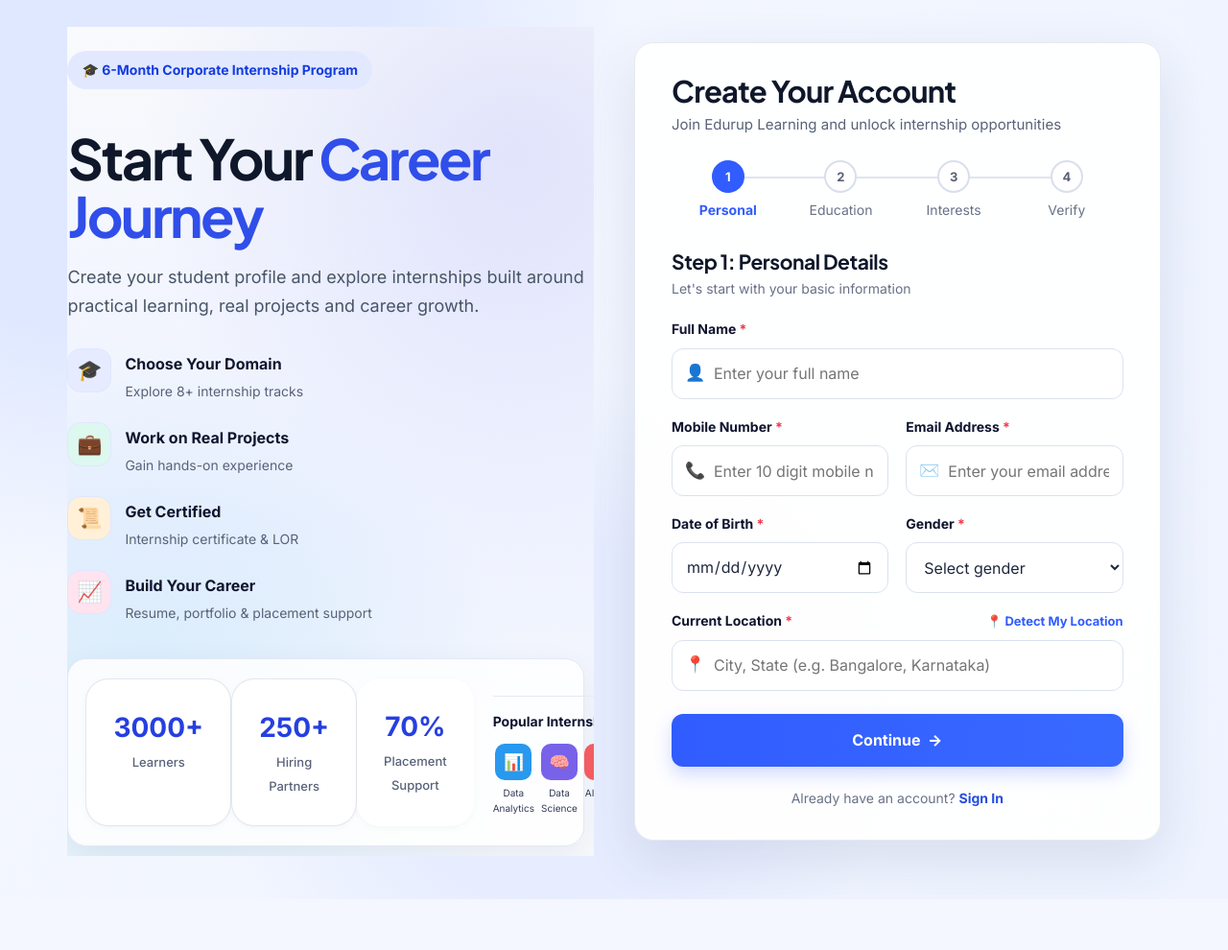
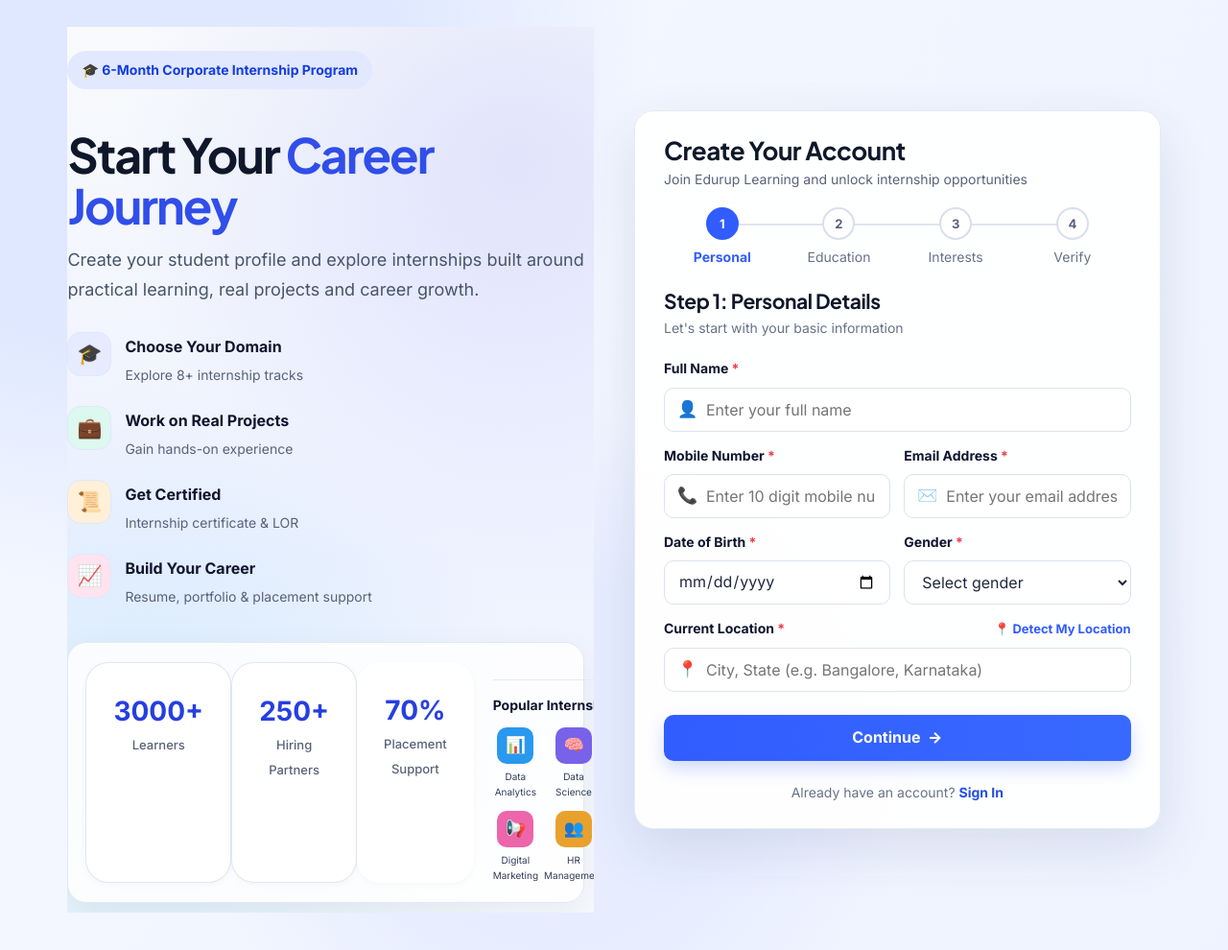
Before and after one commit to nrkinfotech/edurup-learning, a plain HTML site: page signup.html in a window 1280 px wide. Shown: the part 82-1072 px from the top of the page at 96% size. Before the commit the page ends 1019 px from the top, so only its background shows below. Drawn offline with Linux system fonts and the light colour scheme.

Commit message:
Refine signup UI to compact size and fix track icons grid overflow

```diff
--- a/signup.html
+++ b/signup.html
@@ -61,7 +61,7 @@ button,input,select{font:inherit}
   display:inline-flex;padding:9px 15px;border-radius:999px;
   background:#e2e9ff;color:#143ce1;font-size:14px;font-weight:700;margin-bottom:20px;
 }
-.hero h1{font-size:58px;line-height:1.02;letter-spacing:-2.5px;max-width:650px;margin-bottom:20px}
+.hero h1{font-size:50px;line-height:1.05;letter-spacing:-2px;max-width:600px;margin-bottom:16px}
 .hero h1 span{color:#304ee9}
 .hero-copy{font-size:19px;line-height:1.5;color:#242c46;max-width:610px;margin-bottom:28px}
 .benefits{display:grid;gap:15px;max-width:550px}
@@ -86,7 +86,7 @@ button,input,select{font:inherit}
 .stat span{font-size:13px;color:#59627a}
 .tracks{border-top:1px solid #e6e9f1;margin-top:18px;padding-top:15px}
 .tracks-title{font-weight:800;font-size:14px;margin-bottom:12px}
-.track-list{display:grid;grid-template-columns:repeat(8,1fr);gap:7px}
+.track-list{display:grid;grid-template-columns:repeat(4,1fr);gap:12px 6px}
 .track{text-align:center;font-size:10px;color:#333c58}
 .track .track-icon{
   width:38px;height:38px;border-radius:10px;margin:0 auto 5px;
@@ -100,12 +100,12 @@ button,input,select{font:inherit}
 /* Form Card */
 .form-card{
   background:rgba(255,255,255,.96);border:1px solid #e6eaf3;border-radius:20px;
-  padding:32px 38px;box-shadow:0 20px 55px rgba(40,58,110,.12);
+  padding:26px 30px;box-shadow:0 20px 55px rgba(40,58,110,.12);
 }
-.form-card h2{font-size:31px;letter-spacing:-.8px;margin-bottom:6px}
-.subtitle{color:#59627a;font-size:15px;margin-bottom:25px}
+.form-card h2{font-size:26px;letter-spacing:-.5px;margin-bottom:4px}
+.subtitle{color:#59627a;font-size:14px;margin-bottom:18px}
 
-.steps{display:grid;grid-template-columns:repeat(4,1fr);margin-bottom:30px;position:relative}
+.steps{display:grid;grid-template-columns:repeat(4,1fr);margin-bottom:22px;position:relative}
 .steps:before{
   content:"";position:absolute;top:17px;left:10%;right:10%;height:2px;background:#dfe4ef;z-index:0
 }
@@ -121,7 +121,7 @@ button,input,select{font:inherit}
 
 .form-step h3{font-size:21px;margin-bottom:5px}
 .form-step p{color:#687188;font-size:14px;margin-bottom:20px}
-.form-grid{display:grid;grid-template-columns:1fr 1fr;gap:18px}
+.form-grid{display:grid;grid-template-columns:1fr 1fr;gap:14px}
 .field.full{grid-column:1/-1}
 .field label{display:block;font-weight:700;font-size:14px;margin-bottom:8px}
 .required{color:#ef3b4d}
@@ -130,14 +130,14 @@ button,input,select{font:inherit}
   position:absolute;left:14px;top:50%;transform:translateY(-50%);color:#65708a;font-size:17px
 }
 .input,.select{
-  width:100%;height:53px;border:1.5px solid #dce2ed;border-radius:12px;
+  width:100%;height:46px;border:1.5px solid #dce2ed;border-radius:10px;
   outline:none;padding:0 14px 0 43px;background:#fff;color:#20283e;transition:.2s;
   font-family:inherit;
 }
 .select{padding-left:14px;appearance:auto}
 .input:focus,.select:focus{border-color:#315cff;box-shadow:0 0 0 4px rgba(49,92,255,.08)}
 .next{
-  width:100%;height:55px;border:0;border-radius:12px;background:linear-gradient(90deg,#315cff,#3869ff);
+  width:100%;height:48px;border:0;border-radius:10px;background:linear-gradient(90deg,#315cff,#3869ff);
   color:#fff;font-weight:800;font-size:16px;cursor:pointer;margin-top:24px;box-shadow:0 8px 18px rgba(49,92,255,.22);
   display:flex;align-items:center;justify-content:center;gap:6px;
 }
```
